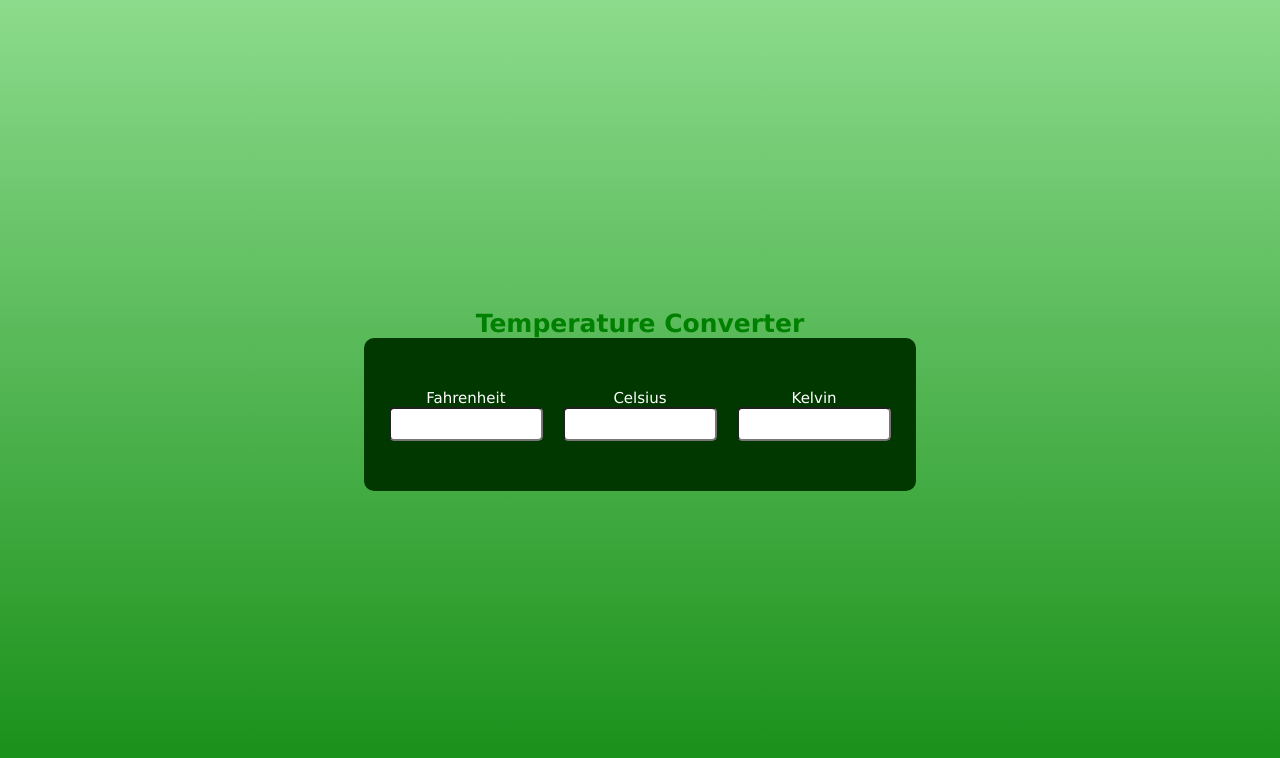
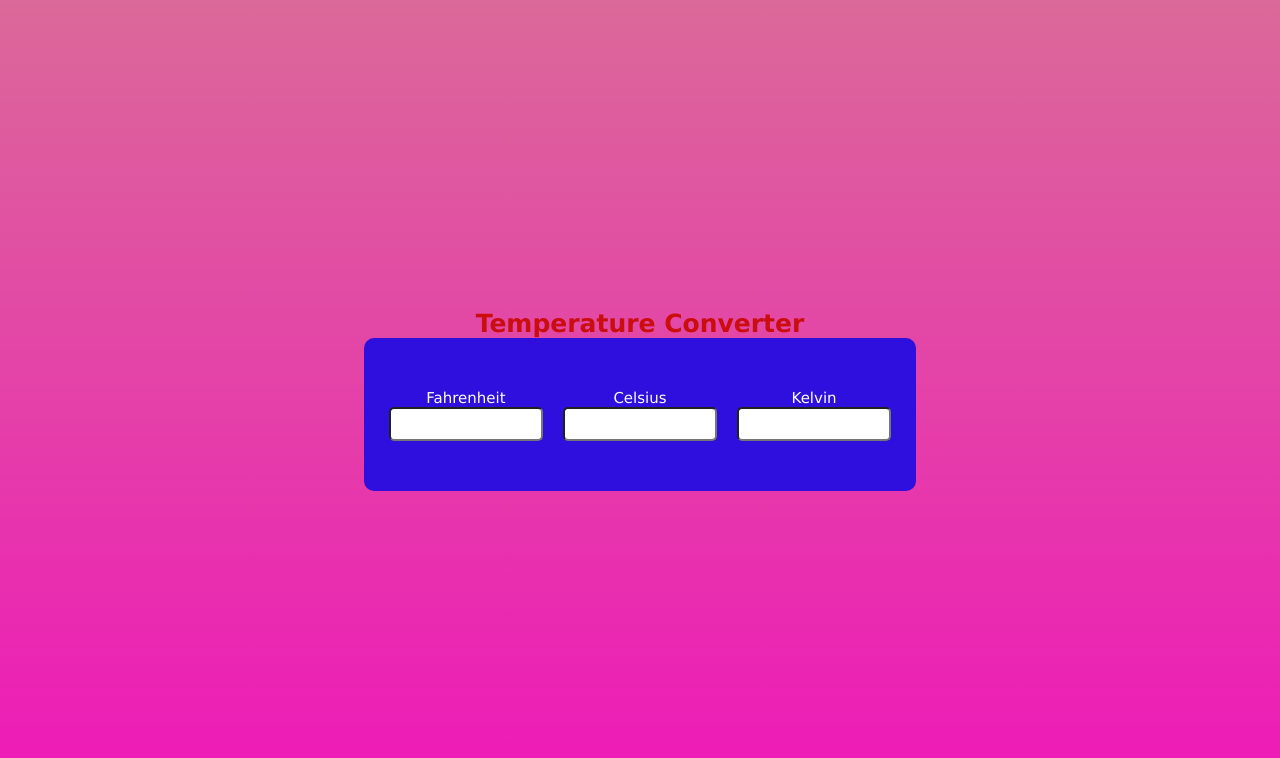
Before and after one commit to ladkushal/temperature-converter, a plain HTML site: page index.html in a window 1280 px wide. Drawn offline with Linux system fonts and the light colour scheme.

Commit message:
Update style.css

```diff
--- a/style.css
+++ b/style.css
@@ -9,8 +9,8 @@
     width: 100%;
     height: 100vh;
     background-image:
-        linear-gradient(rgb(140, 219, 140),
-            rgb(20, 141, 20));
+        linear-gradient(rgb(219, 105, 153),
+            rgb(238, 24, 184));
     display: flex;
     flex-direction: column;
     justify-content: center;
@@ -18,7 +18,7 @@
 }
 
 .container h1 {
-    color: green;
+    color: rgb(202, 13, 13);
     font-weight: 700;
     font-size: 25px;
     text-align: center;
@@ -29,7 +29,7 @@
     width: 40%;
     justify-content: space-between;
     align-items: center;
-    background: rgb(0, 56, 0);
+    background: rgb(46, 15, 221);
     border-radius: 10px;
     padding: 50px 20px;
 }
```
